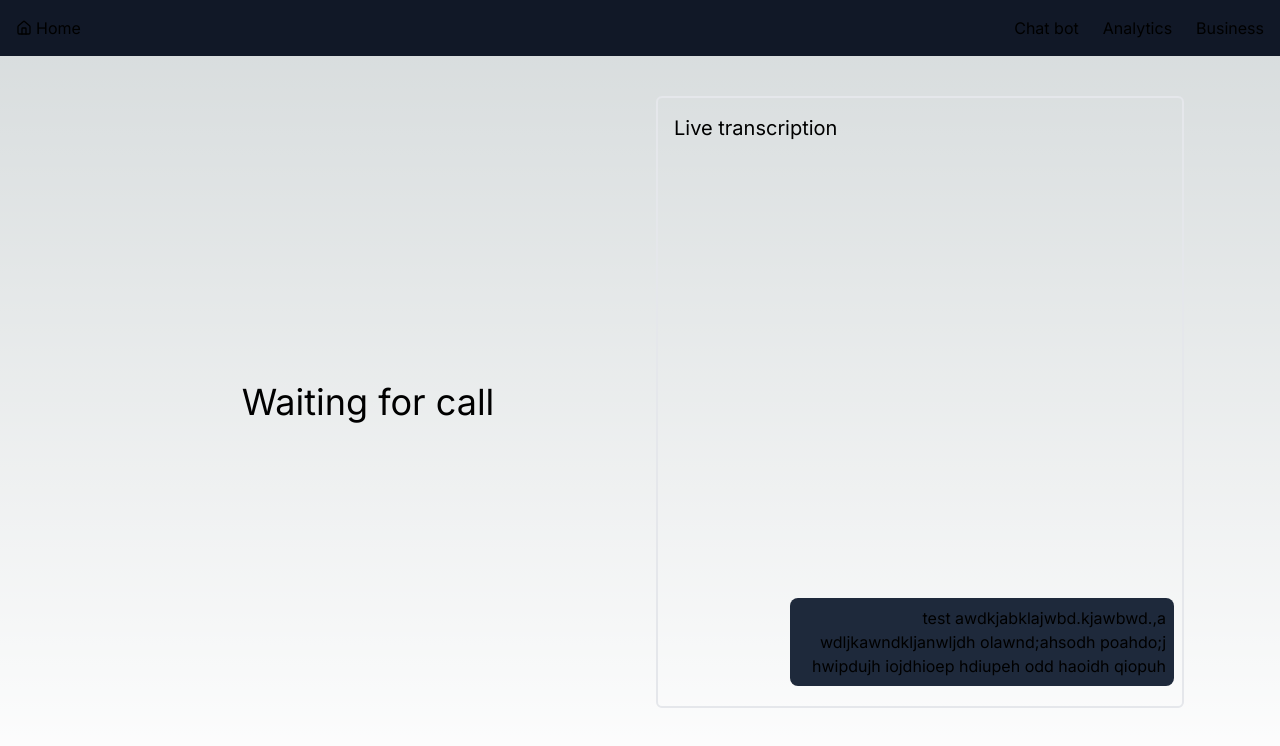
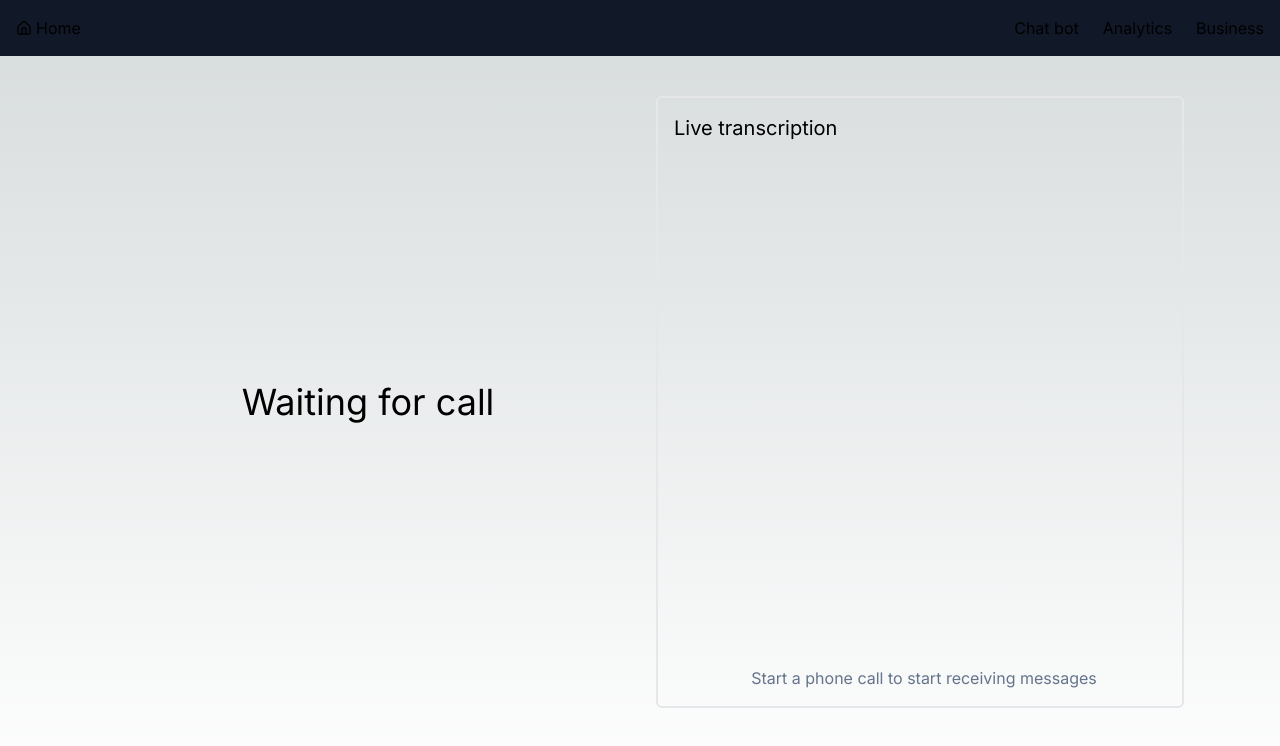
Before and after one commit to bhuvanmdev/PhoneIT, a Next.js app in the folder website/: page / in a window 1280 px wide. Shown: the top 746 px of the page. Built offline with nearby package versions, Linux system fonts and the light colour scheme.

Commit message:
remove test message

```diff
--- a/website/app/page.tsx
+++ b/website/app/page.tsx
@@ -7,9 +7,7 @@ import { Mic } from 'lucide-react';
 export default function Home() {
   const [callStatus, setCallStatus] = useState("Waiting for call");
   const [isAIResponse, setIsAIResponse] = useState(false);
-  const [messageData, setMessageData] = useState<any>([
-    'test awdkjabklajwbd.kjawbwd.,a wdljkawndkljanwljdh olawnd;ahsodh poahdo;j hwipdujh iojdhioep hdiupeh odd haoidh qiopuh'
-  ]);
+  const [messageData, setMessageData] = useState<any>([]);
   useEffect(() => {
     const fetchCallStatus = async () => {
       try {
```
